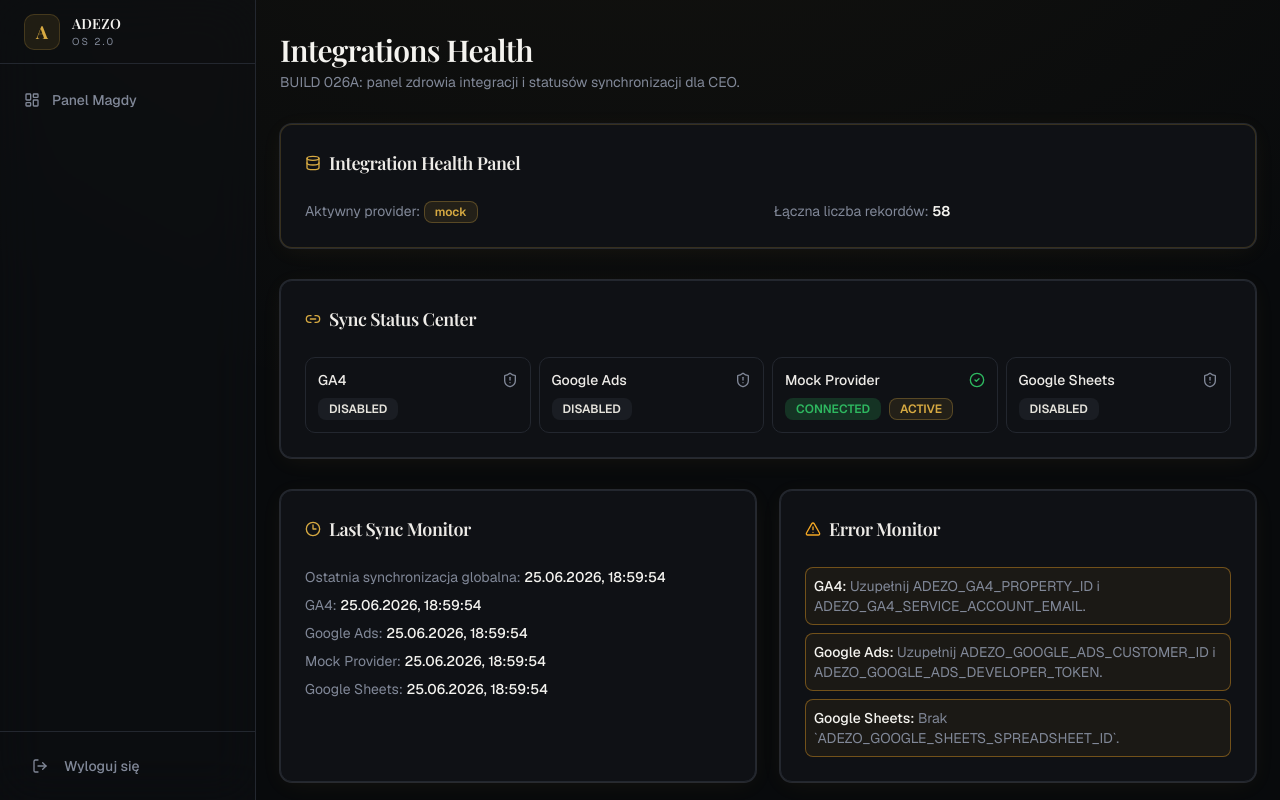
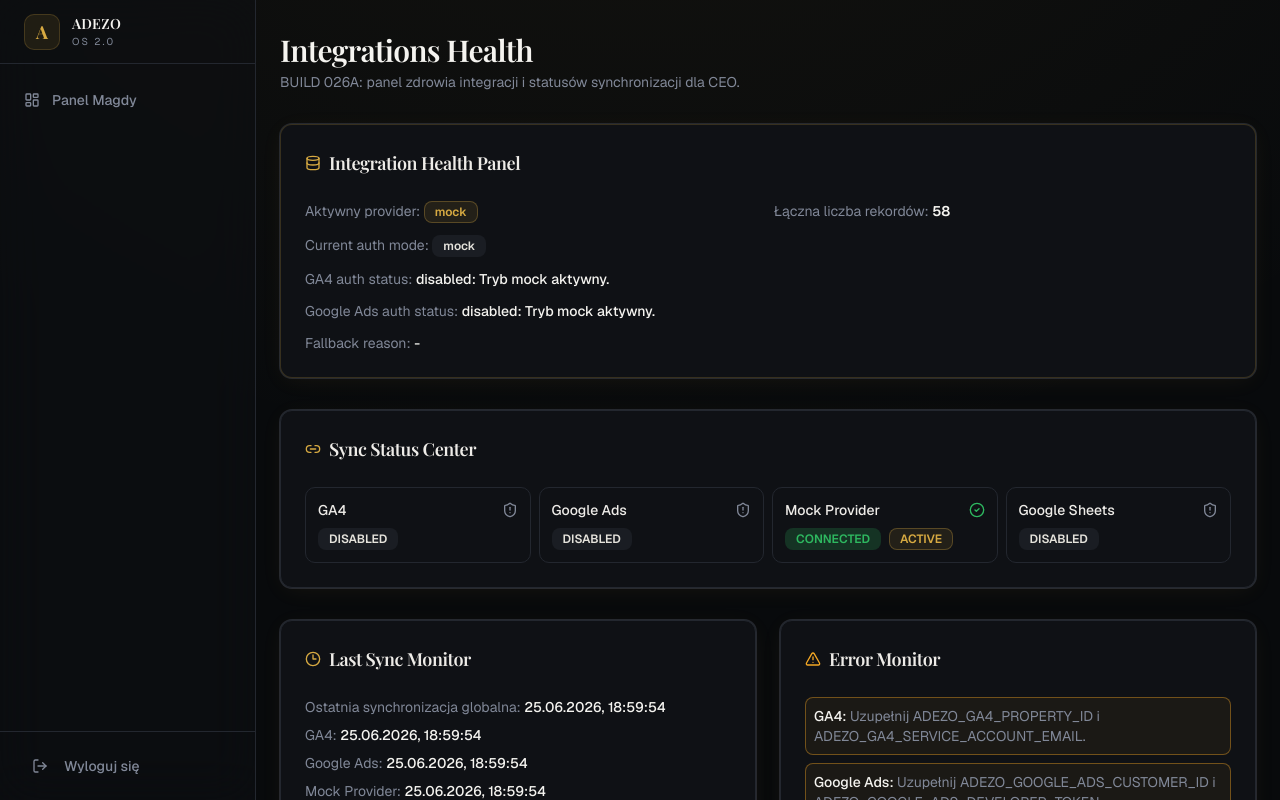
Before and after one commit to promocjaadezo-sudo/adezo-os-2, a Next.js app: page /integrations-health in a window 1280 px wide. Shown: the top 800 px of the page. Built offline with nearby package versions, Linux system fonts and the light colour scheme; no server answers.

Commit message:
BUILD 030: add OAuth connector strategy modes

```diff
--- a/app/(dashboard)/integrations-health/page.tsx
+++ b/app/(dashboard)/integrations-health/page.tsx
@@ -34,7 +34,7 @@
         description="BUILD 026A: panel zdrowia integracji i statusów synchronizacji dla CEO."
       />
 
-      <IntegrationHealthPanel activeProvider={snapshot.activeProvider} totalRecords={snapshot.totalRecords} />
+      <IntegrationHealthPanel activeProvider={snapshot.activeProvider} totalRecords={snapshot.totalRecords} auth={snapshot.auth} />
       <SyncStatusCenter items={snapshot.items} />
 
       <div className="grid gap-6 lg:grid-cols-2">
--- a/components/integrations/integration-health-dashboard.tsx
+++ b/components/integrations/integration-health-dashboard.tsx
@@ -20,9 +20,16 @@
 export function IntegrationHealthPanel({
   activeProvider,
   totalRecords,
+  auth,
 }: {
   activeProvider: string;
   totalRecords: number;
+  auth: {
+    currentMode: "mock" | "service_account" | "oauth_user";
+    ga4AuthStatus: string;
+    googleAdsAuthStatus: string;
+    fallbackReason: string;
+  };
 }) {
   return (
     <Card className="border-gold/20">
@@ -37,6 +44,18 @@
         </p>
         <p>
           Łączna liczba rekordów: <span className="font-semibold text-foreground">{totalRecords}</span>
+        </p>
+        <p>
+          Current auth mode: <Badge variant="secondary">{auth.currentMode}</Badge>
+        </p>
+        <p className="sm:col-span-2">
+          GA4 auth status: <span className="font-medium text-foreground">{auth.ga4AuthStatus}</span>
+        </p>
+        <p className="sm:col-span-2">
+          Google Ads auth status: <span className="font-medium text-foreground">{auth.googleAdsAuthStatus}</span>
+        </p>
+        <p className="sm:col-span-2">
+          Fallback reason: <span className="font-medium text-foreground">{auth.fallbackReason}</span>
         </p>
       </CardContent>
     </Card>
--- a/lib/integrations-health.ts
+++ b/lib/integrations-health.ts
@@ -1,4 +1,9 @@
-import { createAdsProvider, createAnalyticsProvider, resolveAnalyticsAdsConnectorConfig } from "@/lib/providers/analytics-ads";
+import {
+  createAdsProvider,
+  createAnalyticsProvider,
+  resolveAnalyticsAdsConnectorConfig,
+  resolveOAuthConnectorStrategy,
+} from "@/lib/providers/analytics-ads";
 import { getProviderStatus } from "@/lib/providers/data-provider";
 import { GoogleSheetsProvider } from "@/lib/providers/data-provider/google-sheets-provider";
 import { MockProvider } from "@/lib/providers/data-provider/mock-provider";
@@ -21,6 +26,12 @@
   lastSyncAt: string;
   totalRecords: number;
   items: IntegrationHealthItem[];
+  auth: {
+    currentMode: "mock" | "service_account" | "oauth_user";
+    ga4AuthStatus: string;
+    googleAdsAuthStatus: string;
+    fallbackReason: string;
+  };
 }
 
 function latestSync(items: IntegrationHealthItem[]): string {
@@ -32,6 +43,7 @@
 
 export async function getIntegrationHealthSnapshot(): Promise<IntegrationHealthSnapshot> {
   const config = resolveAnalyticsAdsConnectorConfig();
+  const strategy = resolveOAuthConnectorStrategy(config);
 
   const analyticsProvider = createAnalyticsProvider();
   const adsProvider = createAdsProvider();
@@ -134,5 +146,11 @@
     lastSyncAt: latestSync(items),
     totalRecords: items.reduce((sum, item) => sum + item.records, 0),
     items,
+    auth: {
+      currentMode: strategy.currentMode,
+      ga4AuthStatus: `${strategy.ga4.status.authStatus}: ${strategy.ga4.status.reason}`,
+      googleAdsAuthStatus: `${strategy.googleAds.status.authStatus}: ${strategy.googleAds.status.reason}`,
+      fallbackReason: strategy.fallbackReason,
+    },
   };
 }
--- a/lib/providers/analytics-ads/config.ts
+++ b/lib/providers/analytics-ads/config.ts
@@ -1,7 +1,13 @@
+import { resolveGoogleAuthConfig } from "./google-auth-config";
+import type { CredentialsMode } from "./credentials-mode-switch";
+
 export interface AnalyticsAdsConnectorConfig {
   useRealApis: boolean;
+  credentialsMode: CredentialsMode;
   ga4LiveEnabled: boolean;
   googleAdsLiveEnabled: boolean;
+  googleOAuthConnected: boolean;
+  googleOAuthOwnerEmail: string;
   ga4PropertyId: string;
   ga4ServiceAccountEmail: string;
   ga4CredentialsPath: string;
@@ -17,11 +23,15 @@
 export function resolveAnalyticsAdsConnectorConfig(): AnalyticsAdsConnectorConfig {
   const ga4PropertyId = (process.env.ADEZO_GA4_PROPERTY_ID || "444299463").trim();
   const ga4ServiceAccountEmail = (process.env.ADEZO_GA4_SERVICE_ACCOUNT_EMAIL || "").trim();
+  const auth = resolveGoogleAuthConfig();
 
   return {
     useRealApis: (process.env.ADEZO_USE_REAL_APIS || "false").toLowerCase() === "true",
+    credentialsMode: auth.requestedMode,
     ga4LiveEnabled: (process.env.ADEZO_GA4_LIVE_ENABLED || "true").toLowerCase() === "true",
     googleAdsLiveEnabled: (process.env.ADEZO_GOOGLE_ADS_LIVE_ENABLED || "false").toLowerCase() === "true",
+    googleOAuthConnected: auth.oauthConnected,
+    googleOAuthOwnerEmail: auth.ownerEmail,
     ga4PropertyId,
     ga4ServiceAccountEmail,
     ga4CredentialsPath: (process.env.GOOGLE_APPLICATION_CREDENTIALS || "").trim(),
--- /dev/null
+++ b/lib/providers/analytics-ads/credentials-mode-switch.ts
@@ -0,0 +1,15 @@
+export type CredentialsMode = "mock" | "service_account" | "oauth_user";
+
+export function resolveCredentialsModeSwitch(value: string | undefined): CredentialsMode {
+  const normalized = (value || "mock").trim().toLowerCase();
+
+  if (normalized === "service_account") {
+    return "service_account";
+  }
+
+  if (normalized === "oauth_user") {
+    return "oauth_user";
+  }
+
+  return "mock";
+}
--- /dev/null
+++ b/lib/providers/analytics-ads/google-auth-config.ts
@@ -0,0 +1,15 @@
+import { resolveCredentialsModeSwitch, type CredentialsMode } from "./credentials-mode-switch";
+
+export interface GoogleAuthConfig {
+  requestedMode: CredentialsMode;
+  oauthConnected: boolean;
+  ownerEmail: string;
+}
+
+export function resolveGoogleAuthConfig(): GoogleAuthConfig {
+  return {
+    requestedMode: resolveCredentialsModeSwitch(process.env.ADEZO_GOOGLE_AUTH_MODE),
+    oauthConnected: (process.env.ADEZO_GOOGLE_OAUTH_CONNECTED || "false").toLowerCase() === "true",
+    ownerEmail: (process.env.ADEZO_GOOGLE_OAUTH_OWNER_EMAIL || "").trim(),
+  };
+}
--- /dev/null
+++ b/lib/providers/analytics-ads/oauth-connector-strategy.ts
@@ -0,0 +1,128 @@
+import type { AnalyticsAdsConnectorConfig } from "./config";
+import { createOAuthProviderStatus, type OAuthProviderStatus } from "./oauth-provider-status";
+
+export interface OAuthConnectorStrategy {
+  requestedMode: "mock" | "service_account" | "oauth_user";
+  currentMode: "mock" | "service_account" | "oauth_user";
+  fallbackReason: string;
+  ga4: {
+    useLiveConnector: boolean;
+    status: OAuthProviderStatus;
+  };
+  googleAds: {
+    useLiveConnector: boolean;
+    status: OAuthProviderStatus;
+  };
+}
+
+export function resolveOAuthConnectorStrategy(config: AnalyticsAdsConnectorConfig): OAuthConnectorStrategy {
+  const hasGa4ServiceCredentials = Boolean(
+    config.ga4PropertyId && (config.ga4CredentialsPath || (config.ga4ClientEmail && config.ga4PrivateKey)),
+  );
+
+  const hasGoogleAdsOauthCredentials = Boolean(
+    config.googleAdsCustomerId &&
+      config.googleAdsDeveloperToken &&
+      config.googleAdsClientId &&
+      config.googleAdsClientSecret &&
+      config.googleAdsRefreshToken,
+  );
+
+  let currentMode = config.credentialsMode;
+  let fallbackReason = "-";
+
+  if (config.credentialsMode === "oauth_user" && !config.googleOAuthConnected) {
+    currentMode = "mock";
+    fallbackReason = "Brak aktywnego Google OAuth User — fallback do mock.";
+  }
+
+  if (config.credentialsMode === "service_account" && !hasGa4ServiceCredentials) {
+    currentMode = "mock";
+    fallbackReason = "Brak credentials service account GA4 — fallback do mock.";
+  }
+
+  if (currentMode === "mock") {
+    return {
+      requestedMode: config.credentialsMode,
+      currentMode,
+      fallbackReason,
+      ga4: {
+        useLiveConnector: false,
+        status: createOAuthProviderStatus({
+          provider: "ga4",
+          authStatus: "disabled",
+          reason: "Tryb mock aktywny.",
+        }),
+      },
+      googleAds: {
+        useLiveConnector: false,
+        status: createOAuthProviderStatus({
+          provider: "google-ads",
+          authStatus: "disabled",
+          reason: "Tryb mock aktywny.",
+        }),
+      },
+    };
+  }
+
+  if (currentMode === "service_account") {
+    return {
+      requestedMode: config.credentialsMode,
+      currentMode,
+      fallbackReason,
+      ga4: {
+        useLiveConnector: config.useRealApis && config.ga4LiveEnabled && hasGa4ServiceCredentials,
+        status: createOAuthProviderStatus({
+          provider: "ga4",
+          authStatus: hasGa4ServiceCredentials ? "connected" : "not-configured",
+          reason: hasGa4ServiceCredentials
+            ? "Service account GA4 gotowy."
+            : "Brak GA4 service account credentials.",
+        }),
+      },
+      googleAds: {
+        useLiveConnector: false,
+        status: createOAuthProviderStatus({
+          provider: "google-ads",
+          authStatus: "disabled",
+          reason: "Service account dla Google Ads pozostaje opcją docelową (niewłączoną).",
+        }),
+      },
+    };
+  }
+
+  return {
+    requestedMode: config.credentialsMode,
+    currentMode,
+    fallbackReason,
+    ga4: {
+      useLiveConnector: false,
+      status: createOAuthProviderStatus({
+        provider: "ga4",
+        authStatus: config.googleOAuthConnected ? "fallback" : "not-configured",
+        reason: config.googleOAuthConnected
+          ? "OAuth user aktywny; GA4 live przez OAuth user będzie etapem kolejnym, fallback mock."
+          : "Brak aktywnego OAuth user dla GA4.",
+      }),
+    },
+    googleAds: {
+      useLiveConnector:
+        config.useRealApis && config.googleAdsLiveEnabled && config.googleOAuthConnected && hasGoogleAdsOauthCredentials,
+      status: createOAuthProviderStatus({
+        provider: "google-ads",
+        authStatus:
+          config.googleOAuthConnected && hasGoogleAdsOauthCredentials
+            ? "connected"
+            : config.googleOAuthConnected
+              ? "fallback"
+              : "not-configured",
+        reason:
+          config.googleOAuthConnected && hasGoogleAdsOauthCredentials
+            ? `OAuth user aktywny (${config.googleOAuthOwnerEmail || "owner"}); Google Ads live gotowy.`
+            : config.googleOAuthConnected
+              ? "OAuth user aktywny, ale brakuje pełnych credentials Google Ads API."
+              : "Brak aktywnego OAuth user dla Google Ads.",
+      }),
+    },
+  };
+}
--- /dev/null
+++ b/lib/providers/analytics-ads/oauth-provider-status.ts
@@ -0,0 +1,19 @@
+export type ProviderAuthStatus = "connected" | "fallback" | "not-configured" | "disabled";
+
+export interface OAuthProviderStatus {
+  provider: "ga4" | "google-ads";
+  authStatus: ProviderAuthStatus;
+  reason: string;
+}
+
+export function createOAuthProviderStatus(params: {
+  provider: "ga4" | "google-ads";
+  authStatus: ProviderAuthStatus;
+  reason: string;
+}): OAuthProviderStatus {
+  return {
+    provider: params.provider,
+    authStatus: params.authStatus,
+    reason: params.reason,
+  };
+}
```
Also changed, not shown: lib/providers/analytics-ads/index.ts (+9 -2 lines), 2 other files (tests, documents, lock files or other folders).
